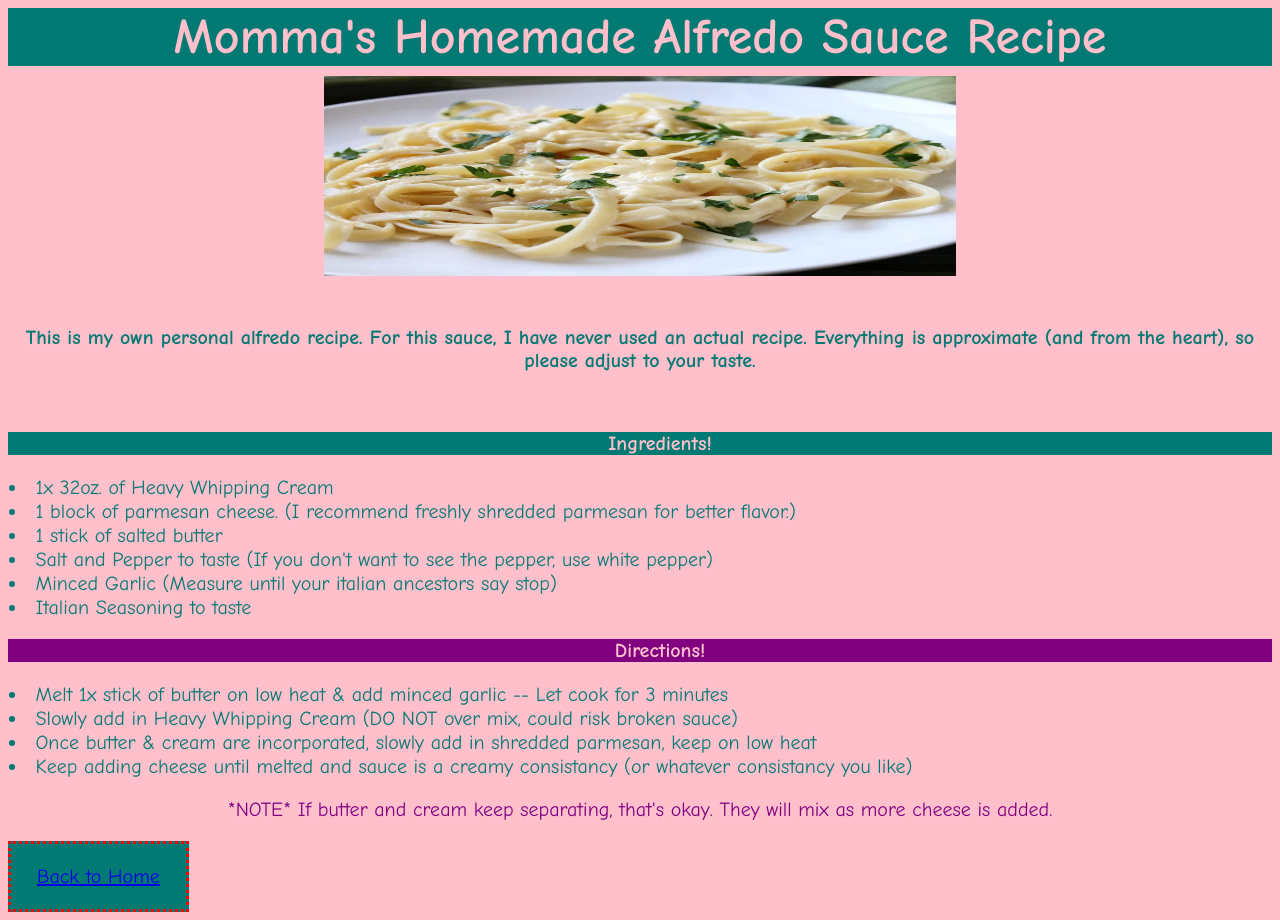
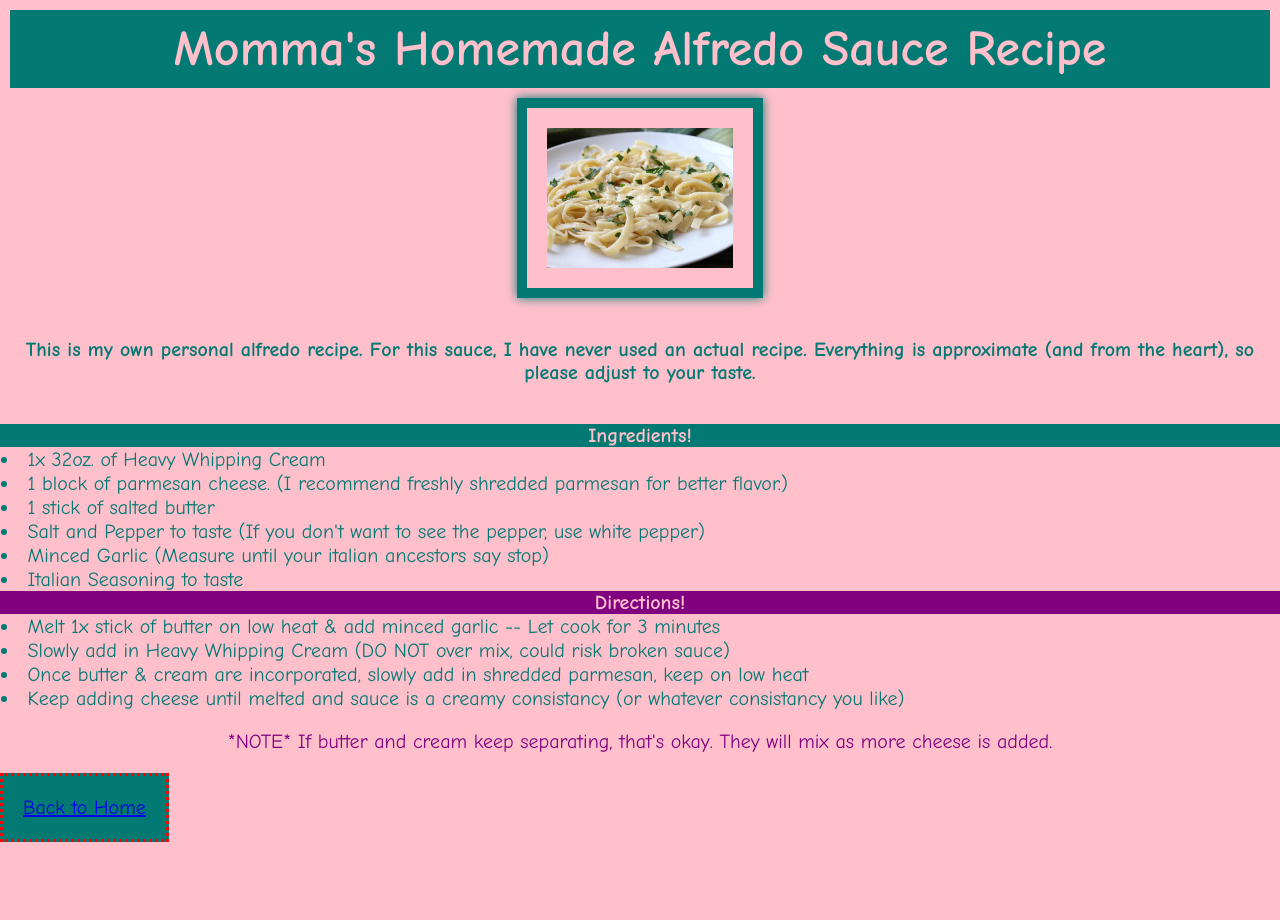
Before and after one commit to savcodesx/odin-recipes, a plain HTML site: page recipes/alfredo.html in a window 1280 px wide. After the commit the page ends 842 px from the top, so only its background shows below. Drawn offline with Linux system fonts and the light colour scheme.

Commit message:
commiting alfredo css file after messing around with lessons

```diff
--- a/recipes/alstyles.css
+++ b/recipes/alstyles.css
@@ -1,4 +1,9 @@
 /* this is a comment */
+* {
+    margin: 0;
+    padding: 0;
+    box-sizing: border-box;
+}
 html {
     background-color: pink;
     font-family: "Comic Sans MS", cursive, sans-serif;
@@ -8,14 +13,19 @@ h1 {
     background-color: rgb(3, 121, 115);
     font-size: 50px;
     text-align: center;
-    margin: 0;
+    margin: 10px;
+    padding: 10px;
 }
 img {
-    display: block;
-    padding: 10px;
+    display: flex;
+    padding: 20px;
+    border: 10px solid rgb(3, 121, 115);
     margin-left: auto;
     margin-right: auto;
-    width: 50%;
+    width: auto;
+    height: 200px;
+    box-shadow: 0 0 10px rgb(3, 121, 115);
+    transition: transform 0.3s ease;
 }
 h4 {
     color: rgb(3, 121, 115);
```
